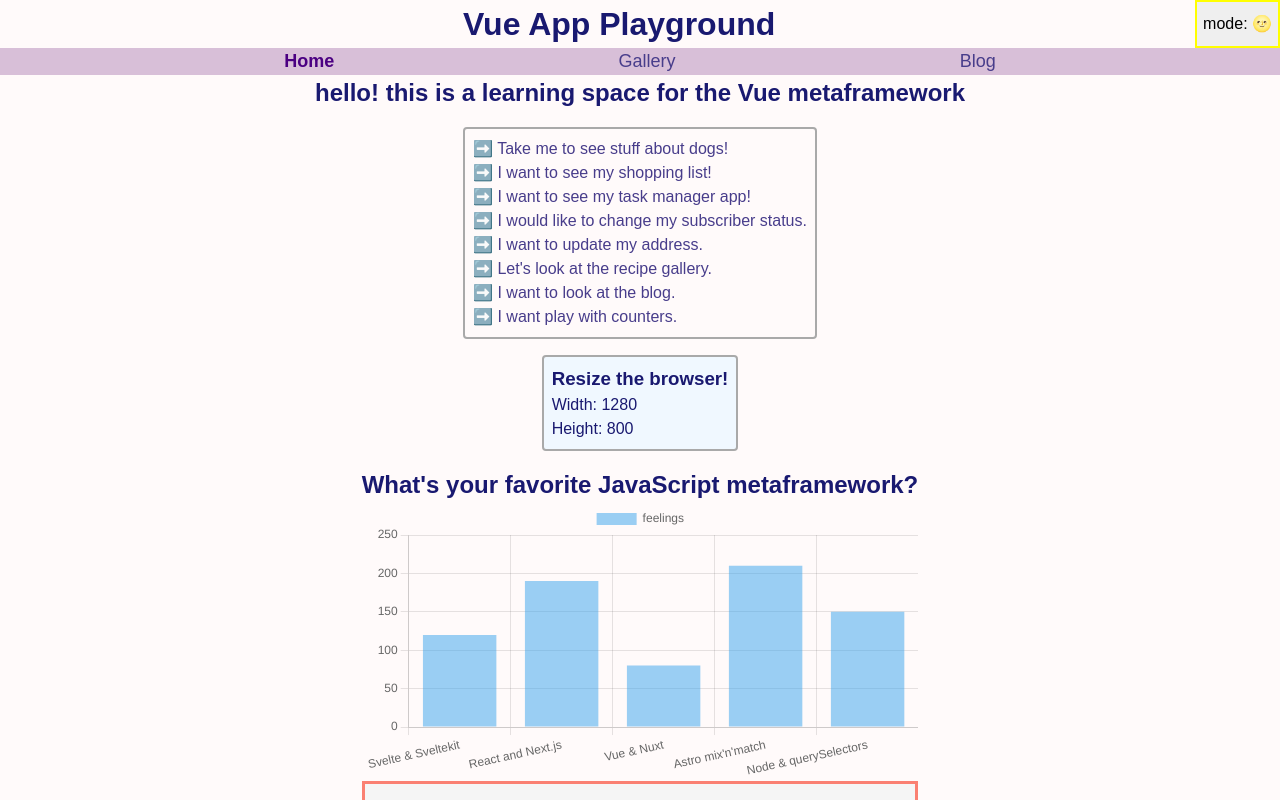
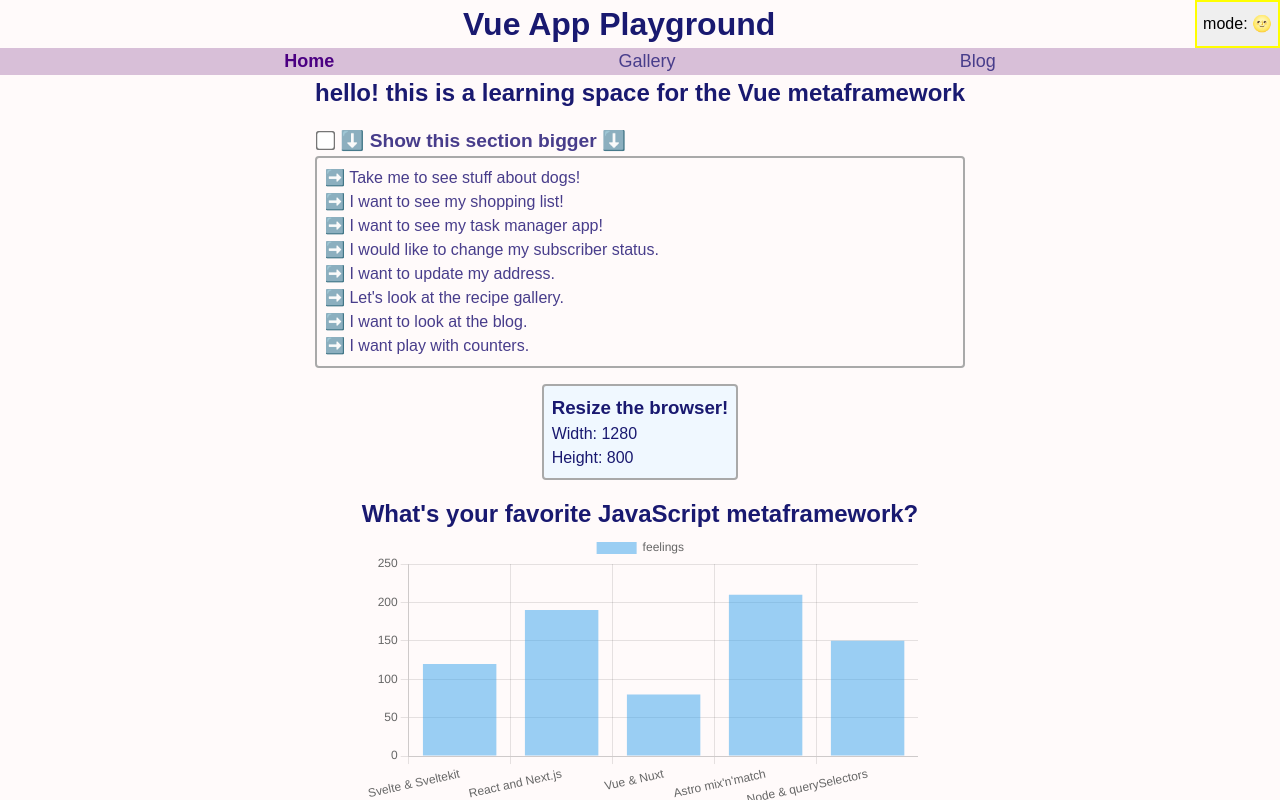
Before and after one commit to elbi3/vue-curriculum-project, a Vue app in the folder my-vue-app/: page / in a window 1280 px wide. Shown: the top 800 px of the page. Built offline with nearby package versions, Linux system fonts and the light colour scheme; what @tanstack/vue-query would draw is missing.

Commit message:
Add useLocalStorage feature

```diff
--- a/my-vue-app/src/pages/Home.vue
+++ b/my-vue-app/src/pages/Home.vue
@@ -1,6 +1,7 @@
 <script setup lang="ts">
 import { computed } from "vue";
 import { RouterLink } from 'vue-router';
+import { useLocalStorage } from "@vueuse/core";
 import { useWindowSize } from "@/composables/useWindowSize";
 import Chart from "@/components/Chart.vue";
 const { width, height } = useWindowSize();
@@ -9,13 +10,22 @@ const colorChange = computed(() => {
     return width.value < 600 ? "papayawhip" : "aliceblue";
 });
 
+const accessibilityView  = useLocalStorage(
+    "accessibility-view",
+    false
+);
 </script>
 
 <template>
     <main class="home-main">
         <h2>hello! this is a learning space for the Vue metaframework</h2>
+        <div class="accessibility-demo-container">
+            <label for="accessibility-toggle" class="toggle reluctant">
+                <input name="accessibility-toggle" type="checkbox" v-model="accessibilityView">
+                ⬇️ Show this section bigger ⬇️
+            </label>
             <nav class="topical-site-navigation">
-            <ul class="home-content-links">
+                <ul class="home-content-links" :class="{ accessibility: accessibilityView}">
                     <li><RouterLink to="/dogs">➡️ Take me to see stuff about dogs!</RouterLink></li>
                     <li><RouterLink to="/shopping">➡️ I want to see my shopping list!</RouterLink></li>
                     <li><RouterLink to="/tasks">➡️ I want to see my task manager app!</RouterLink></li>
@@ -26,6 +36,7 @@ const colorChange = computed(() => {
                     <li><RouterLink to="/counter">➡️ I want play with counters.</RouterLink></li>
                 </ul>
             </nav>
+        </div>
         <div class="home-window" :style="{backgroundColor: colorChange}">
             <h3>Resize the browser!</h3>
             <p>Width: {{width}}</p>
@@ -38,3 +49,9 @@ const colorChange = computed(() => {
     </main>
 
 </template>
+
+<style>
+.check {
+    color: green;
+}
+</style>
--- a/my-vue-app/src/styles/global.css
+++ b/my-vue-app/src/styles/global.css
@@ -158,6 +158,34 @@ a:not(.router-link-exact-active) {
   padding: .5rem;
   margin: 0;
 }
+.accessibility-demo-container {
+  display: flex;
+  flex-direction: column;
+  /* border: 1px solid thistle; */
+  width: 100%;
+}
+.reluctant {
+  flex-grow: 1;
+  width: 100%;
+  align-self: flex-end;
+  color: darkslateblue;
+  font-weight: 700;
+  font-size: larger;
+}
+
+.home-content-links.accessibility {
+  background-color: lemonchiffon;
+  color: midnightblue;
+  font-weight: 700;
+  gap: .5rem;
+  font-size: larger;
+  display: flex;
+  flex-direction: column;
+}
+
+input[type="checkbox"] {
+  transform: scale(1.5);
+}
 
 .home-content-links > li > * {
   color: var(--surface);
```
Also changed, not shown: 1 other file (tests, documents, lock files or other folders). Lines whose indentation alone changed are shown as unchanged.
